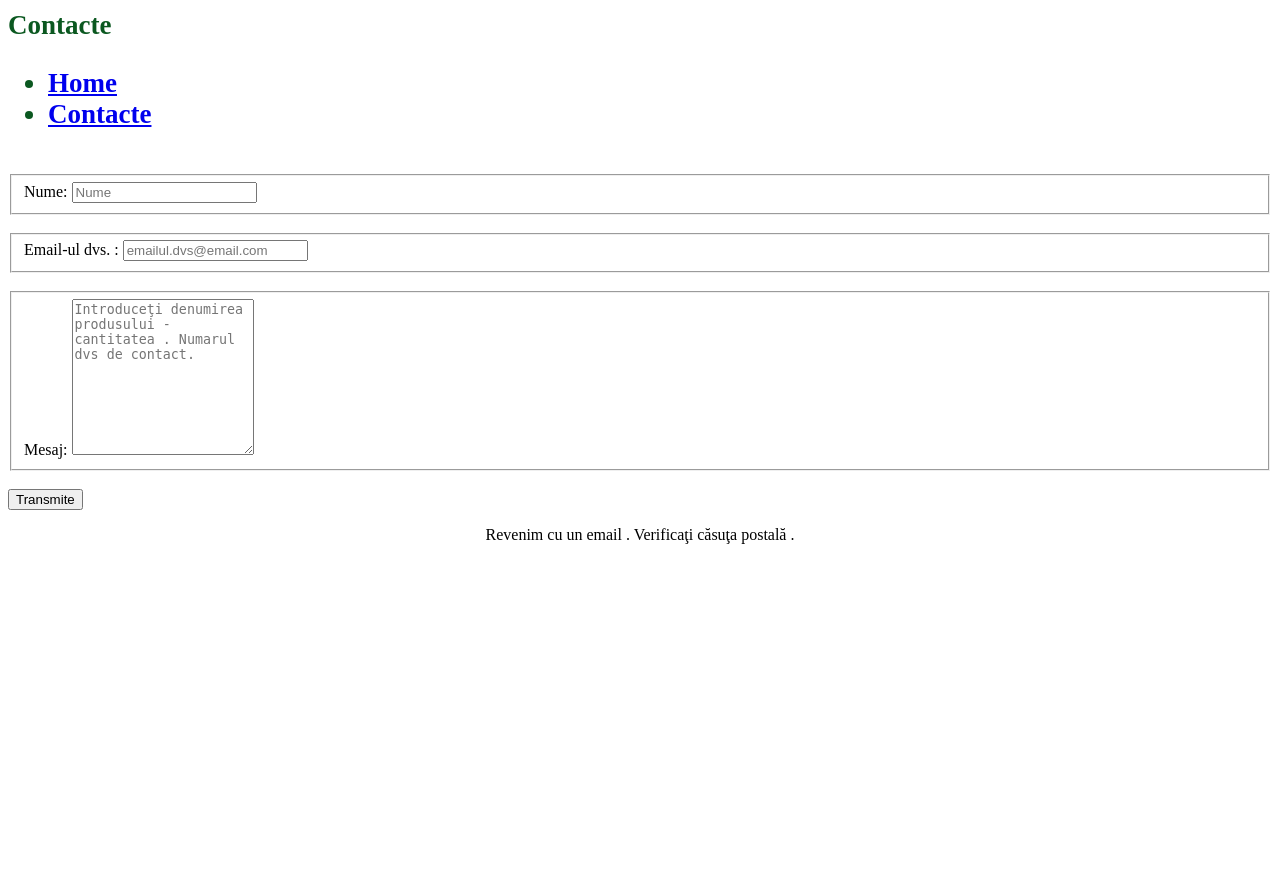
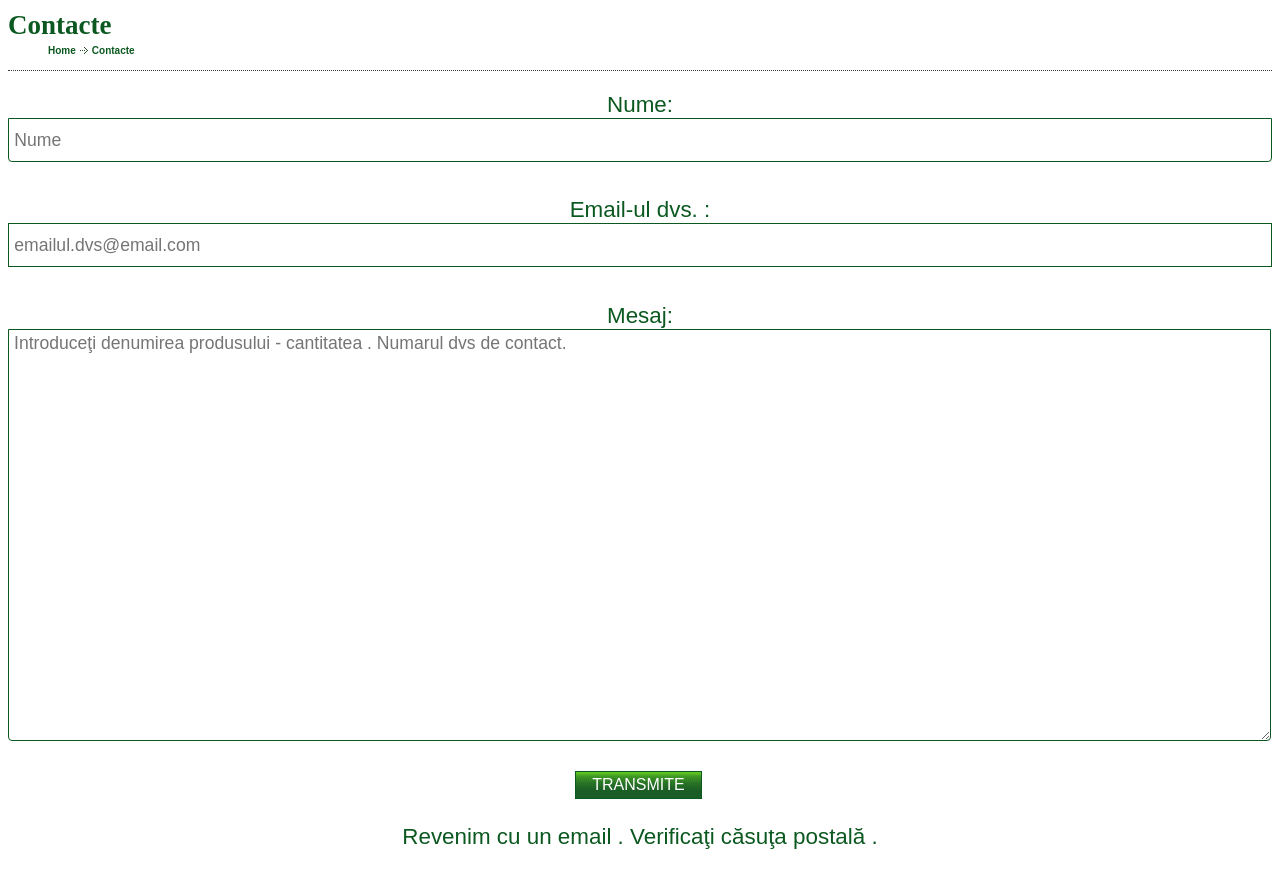
Before and after one commit to pd0x000/pd0x000, a PHP site: page /contact.html in a window 1280 px wide. Before the commit the page ends 544 px from the top, so only its background shows below. Run offline with PHP 8.4, Linux system fonts and the light colour scheme; some libraries are stand-ins or nearby versions.

Commit message:
Add files via upload

```diff
--- a/css/style.css
+++ b/css/style.css
@@ -1,5 +1,7 @@
 
-
+body{
+    color: #454545;
+}
 .title {
 
     color: #0b5820;
@@ -8,6 +10,7 @@
     padding-top: 2px;
     padding-bottom: 2px;
     margin-bottom: 15px;
+    border-bottom: 1px dotted #373737;
 }
 .page-text {
     margin-bottom: 4px;
@@ -81,3 +84,102 @@ px
     border-radius: 3px;
     border: 1px solid #0b5820;
 }
+.button, a.button, button, input[type="submit"], input[type="reset"], input[type="button"] {
+    display: inline-block;
+    font-family: "poppins-bold", sans-serif;
+    font-size: 1rem;
+    text-transform: uppercase;
+/*    letter-spacing: .1rem;*/
+    height: 28px;
+/*    line-height: 2.4rem;*/
+    padding: 0 1rem;
+    margin: 0 0.2rem 0.2rem 0;
+    background: url("../imgs/pagination-bg.gif") repeat-x;
+    color: #FFFFFF;
+    text-decoration: none;
+    cursor: pointer;
+    text-align: center;
+    white-space: nowrap;
+    border: 1px solid #0b5820;
+    -moz-transition: all 0.3s ease-in-out;
+    -o-transition: all 0.3s ease-in-out;
+    -webkit-transition: all 0.3s ease-in-out;
+    -ms-transition: all 0.3s ease-in-out;
+    transition: all 0.3s ease-in-out;
+}
+#cont {
+    color: #0b5820;
+        font-family: "poppins-bold", sans-serif;
+    font-size: 1.4rem;
+    display: block;
+}
+#mesage {
+    text-align: center;
+}
+#name, #email {
+    width: 99%;
+}
+.pure-form .pure-group input:last-child, .pure-form .pure-group textarea:last-child {
+    top: -2px;
+    border-radius: 0 0 4px 4px;
+    margin: 0;
+}
+input[type="email"], input[type="number"], input[type="search"], input[type="text"], input[type="tel"], input[type="url"], input[type="body"], input[type="password"], select {
+    height: 2rem;
+    padding: 5px;
+    border: 1px solid #0b5820;
+    outline: none;
+    color: #0b5820;
+    font-family: "poppins-regular", sans-serif;
+    font-size: 1.1rem;
+    line-height: 3rem;
+    max-width: 100%;
+    background: transparent;
+}
+pre, textarea {
+    overflow: auto;
+}
+textarea {
+    min-height: 25rem;
+}
+textarea {
+    display: block;
+    margin-left: auto;
+    margin-right: auto;
+    width: 99%;
+    padding: 5px;
+    border: 1px solid #0b5820;
+    outline: none;
+    color: #0b5820;
+    font-family: "poppins-regular", sans-serif;
+    font-size: 1.1rem;
+    line-height: 1rem;
+    max-width: 100%;
+    background: transparent;
+}
+.pure-form fieldset {
+    margin: 0;
+    padding: 0.35em 0 0.75em;
+    border: 0;
+}
+ul.breadcrumbs {
+    display: block;
+    list-style-type: none;
+    margin-top: 2px;
+}
+li {
+    display: list-item;
+    text-align: -webkit-match-parent;
+}
+ul.breadcrumbs li {
+    float: left;
+    background: url(../imgs/arrow-right.png) left no-repeat;
+    padding: 2px 4px 2px 12px;
+    color: #b0b0b0;
+    font-size: 10px;
+    font-family: Arial;
+}
+ul.breadcrumbs li a {
+    color: #0b5820;
+    text-decoration: none;
+}
--- a/css/styles.css
+++ b/css/styles.css
@@ -76,7 +76,7 @@ padding: 10px;
 	top: 15%;
 	/*padding-left: 70px;*/
 	padding-top: calc(1% - 70px);
-	padding-left: calc(25% - 70px);
+	padding-left: calc(15% - 70px);
 	padding-bottom: calc(10% - 70px);
 	z-index: 3;
 	color: #006400;
```
